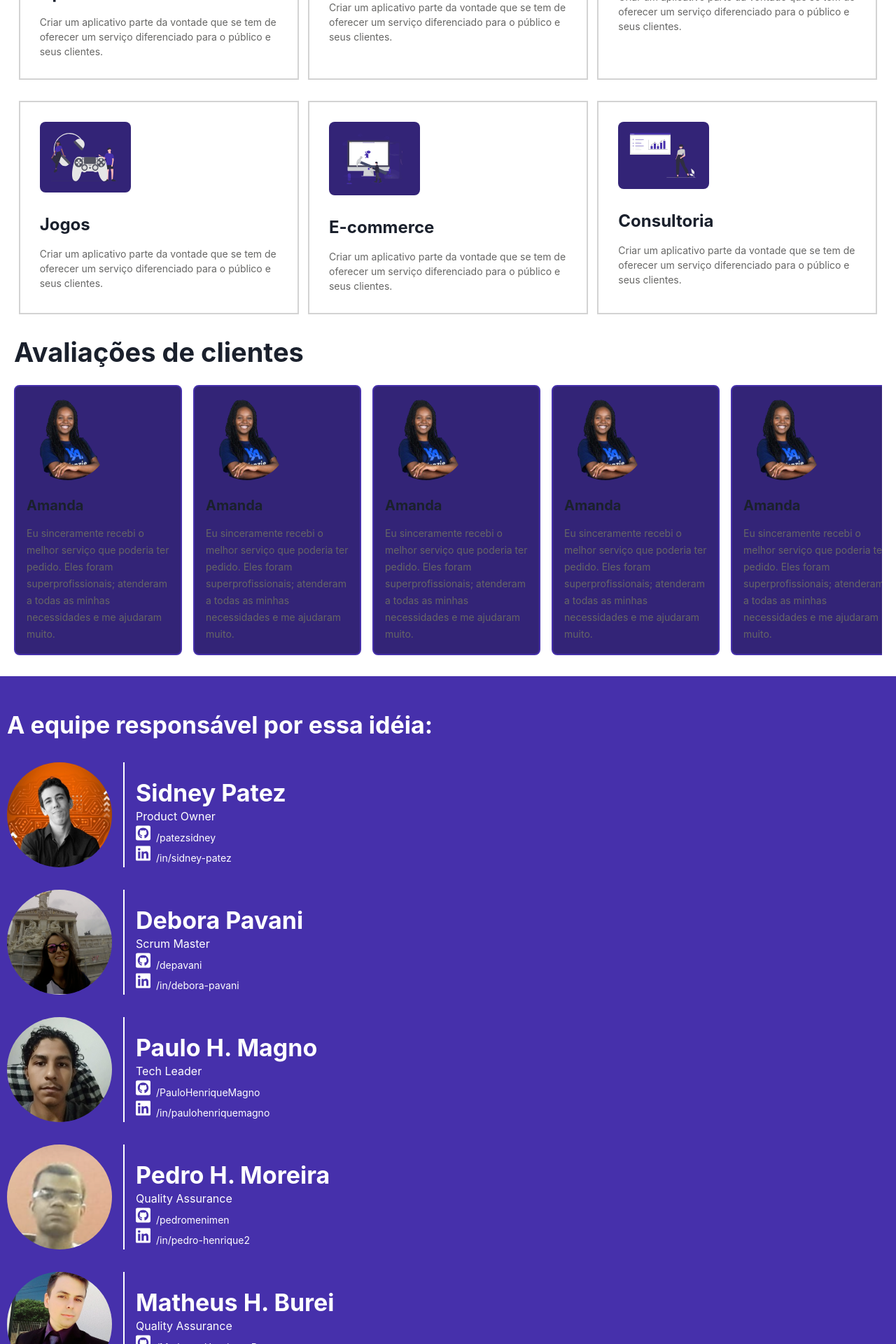
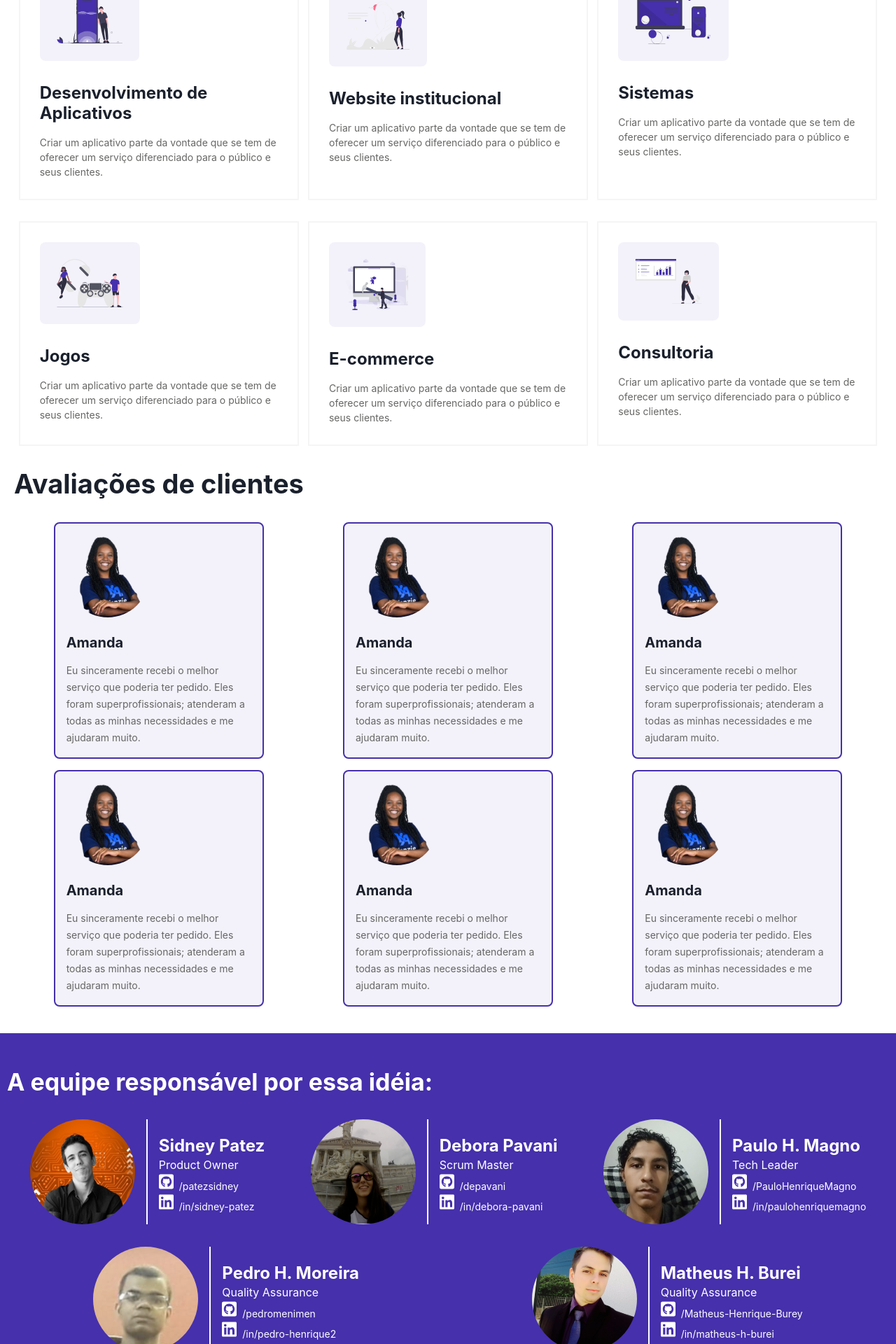
Before and after one commit to PauloHenriqueMagno/GaleraNerd, a React (Create React App) app: page / in a window 1280 px wide. Shown: the part 880-2800 px from the top of the page at 70% size. Built offline with nearby package versions, Linux system fonts and the light colour scheme.

Commit message:
feature/page/home: end of page

```diff
--- a/src/components/CardHome/index.jsx
+++ b/src/components/CardHome/index.jsx
@@ -2,7 +2,7 @@ import { Box } from "@chakra-ui/react";
 
 const CardHome = ({children, ...res}) => {
   return (
-    <Box maxWidth="400px" border="2px solid lightgray" mt="30" p="7" _hover={{borderColor:"purple.2"}} >
+    <Box maxWidth="400px" border="2px solid" borderColor="grey.3" mt="30" p="7" _hover={{borderColor:"purple.2"}} >
       {children}
     </Box>
   )
--- a/src/components/CardImg/index.jsx
+++ b/src/components/CardImg/index.jsx
@@ -2,7 +2,7 @@ import { Box, Imagen } from "@chakra-ui/react";
 
 const CardImg = ({ children }) => {
   return (
-    <Box p="4" bg="purple.5" borderRadius="lg" w="130px" mb="8">
+    <Box p="6" w="fit-content" bg="purple.6" borderRadius="lg" mb="8">
       {children}
     </Box>
   )
--- a/src/components/Header/styled.jsx
+++ b/src/components/Header/styled.jsx
@@ -72,7 +72,6 @@ export const UserIconStyle = (logged = true) => {
 
 export const Header = chakra("header", {
     baseStyle: {
-        width: "100vw",
         height: "60px",
         borderBottom: `1px solid ${theme.colors.grey[3]}`,
         display: "flex",
--- a/src/pages/Home/index.jsx
+++ b/src/pages/Home/index.jsx
@@ -1,6 +1,7 @@
 import { Box, Flex, Heading, Text, Button, Image, Link } from "@chakra-ui/react";
 import CardHome from "../../components/CardHome";
 import CardImg from "../../components/CardImg";
+import Header from "../../components/Header";
 
 import backgrond from "../../assets/wallpaper.png";
 import desenvolvimento from "../../assets/desenvolvimento.svg";
@@ -17,11 +18,13 @@ import pedro from "../../assets/pedro.svg";
 import paulo from "../../assets/paulo.svg";
 import github from "../../assets/github.svg";
 import linkedin from "../../assets/linkedin.svg";
-import logo from "../../assets/logoGN.svg"
+import logo from "../../assets/logoGN.svg";
+import imghome from "../../assets/imghome.png";
 
 const Home = () => {
   return (
-    <Box>
+    <Box maxW="1280px" m="auto" >
+      <Header />
       <Box
         backgroundImage={backgrond}
         backgroundPosition="center"
@@ -33,7 +36,7 @@ const Home = () => {
         <Heading mb="4">
           GALERA NERD
         </Heading>
-        <Text fontSize="16px" >
+        <Text fontSize="16px" maxW="500px" >
           rem Ipsum is simply dummy text of the printing and typesetting industry.
           Lorem Ipsum has been the industry's standard dummy text ever since the 1500since
         </Text>
@@ -47,11 +50,13 @@ const Home = () => {
           Saiba Mais
         </Button>
       </Box>
+      <Flex align="center" justify="center">
+        <Image src={imghome} display={{mobile: "none", desktop:"inline-block"}} borderRadius="lg" mx="4" />
         <Box p="50px 20px" align="right" >
           <Heading mb="4" fontSize="38px">
             Quem somos
           </Heading>
-        <Text fontSize="16px" >
+          <Text fontSize="16px" maxW="760px" >
             Somos os melhores no nosso segmento, e é tudo graças aos relacionamentos incríveis que formamos com nossos clientes.
             Ao contrário dos nossos concorrentes, somos dedicados ao desenvolvimento de uma conexão pessoal com cada um dos nossos clientes.
             Para isso, prestamos serviços de qualidade e estamos à disposição 24 horas por dia, 7 dias por semana.
@@ -67,6 +72,7 @@ const Home = () => {
             Ver Serviços
           </Button>
         </Box>
+      </Flex>
       <Box p="30px 20px" >
         <Heading mb="4" fontSize="38px">
           Nossos serviços
@@ -79,7 +85,7 @@ const Home = () => {
             <Heading mb="4" fontSize="24px">
              Desenvolvi<wbr/>mento de Aplicativos
             </Heading>
-            <Text fontSize="14px" color="#666665">
+            <Text fontSize="14px" color="black.2">
               Criar um aplicativo parte da vontade que se tem de oferecer um serviço diferenciado para o público e seus clientes.
             </Text>
           </CardHome>
@@ -90,7 +96,7 @@ const Home = () => {
             <Heading mb="4" fontSize="24px">
               Website institucional
             </Heading>
-            <Text fontSize="14px" color="#666665">
+            <Text fontSize="14px" color="black.2">
               Criar um aplicativo parte da vontade que se tem de oferecer um serviço diferenciado para o público e seus clientes.
             </Text>
            </CardHome>
@@ -101,7 +107,7 @@ const Home = () => {
             <Heading mb="4" fontSize="24px">
               Sistemas
             </Heading>
-            <Text fontSize="14px" color="#666665">
+            <Text fontSize="14px" color="black.2">
               Criar um aplicativo parte da vontade que se tem de oferecer um serviço diferenciado para o público e seus clientes.
             </Text>
            </CardHome>
@@ -112,7 +118,7 @@ const Home = () => {
             <Heading mb="4" fontSize="24px">
               Jogos
             </Heading>
-            <Text fontSize="14px" color="#666665">
+            <Text fontSize="14px" color="black.2">
               Criar um aplicativo parte da vontade que se tem de oferecer um serviço diferenciado para o público e seus clientes.
             </Text>
            </CardHome>
@@ -123,7 +129,7 @@ const Home = () => {
             <Heading mb="4" fontSize="24px">
               E-commerce
             </Heading>
-            <Text fontSize="14px" color="#666665">
+            <Text fontSize="14px" color="black.2">
               Criar um aplicativo parte da vontade que se tem de oferecer um serviço diferenciado para o público e seus clientes.
             </Text>
            </CardHome>
@@ -134,76 +140,60 @@ const Home = () => {
             <Heading mb="4" fontSize="24px">
               Consultoria
             </Heading>
-            <Text color="#666665" fontSize="14px" >
+            <Text color="black.2" fontSize="14px" >
               Criar um aplicativo parte da vontade que se tem de oferecer um serviço diferenciado para o público e seus clientes.
             </Text>
            </CardHome>
         </Flex>
         <Box>
-            <Heading fontSize="38px" mt="8" >
+            <Heading fontSize="38px" mt="8" align={{mobile:"left", desktop:"center"}} >
               Avaliações de clientes
             </Heading>
-            <Flex mt="6" overflow="auto">
-              <Box bg="purple.5" p="4" border="2px solid" borderColor="purple.2" borderRadius="lg" minWidth="240px" mr="4">
+              <Flex mt="6" wrap={{mobile:"no-wrap", desktop:"wrap"}} overflow="auto" justify={{mobile:"start", desktop:"space-around"}}>
+                <Box bg="purple.6" p="4" maxW="300px" border="2px solid" borderColor="purple.2" borderRadius="lg" minWidth="240px" m="2">
                   <Image src={amanda} />
                   <Heading mt="6" fontSize="20px">Amanda</Heading>
-                <Text fontSize="14px" mt="4" color="#666665" lineHeight="24px">
+                  <Text fontSize="14px" mt="4" color="black.2" lineHeight="24px">
                     Eu sinceramente recebi o melhor serviço que poderia ter pedido. Eles foram superprofissionais;
                     atenderam a todas as minhas necessidades e me ajudaram muito.
                   </Text>
                 </Box>
-              <Box bg="purple.5" p="4" border="2px solid" borderColor="purple.2" borderRadius="lg" minWidth="240px" mr="4">
+                <Box bg="purple.6" p="4" maxW="300px" border="2px solid" borderColor="purple.2" borderRadius="lg" minWidth="240px" m="2">
                   <Image src={amanda} />
                   <Heading mt="6" fontSize="20px">Amanda</Heading>
-                <Text fontSize="14px" mt="4" color="#666665" lineHeight="24px">
+                  <Text fontSize="14px" mt="4" color="black.2" lineHeight="24px">
                     Eu sinceramente recebi o melhor serviço que poderia ter pedido. Eles foram superprofissionais;
                     atenderam a todas as minhas necessidades e me ajudaram muito.
                   </Text>
                 </Box>
-              <Box bg="purple.5" p="4" border="2px solid" borderColor="purple.2" borderRadius="lg" minWidth="240px" mr="4">
+                <Box bg="purple.6" p="4" border="2px solid" maxW="300px" borderColor="purple.2" borderRadius="lg" minWidth="240px" m="2">
                   <Image src={amanda} />
                   <Heading mt="6" fontSize="20px">Amanda</Heading>
-                <Text fontSize="14px" mt="4" color="#666665" lineHeight="24px">
+                  <Text fontSize="14px" mt="4" color="black.2" lineHeight="24px">
                     Eu sinceramente recebi o melhor serviço que poderia ter pedido. Eles foram superprofissionais;
                     atenderam a todas as minhas necessidades e me ajudaram muito.
                   </Text>
                 </Box>
-              <Box bg="purple.5" p="4" border="2px solid" borderColor="purple.2" borderRadius="lg" minWidth="240px" mr="4">
+                <Box bg="purple.6" p="4" border="2px solid" borderColor="purple.2" maxW="300px" borderRadius="lg" minWidth="240px" m="2">
                   <Image src={amanda} />
                   <Heading mt="6" fontSize="20px">Amanda</Heading>
-                <Text fontSize="14px" mt="4" color="#666665" lineHeight="24px">
+                  <Text fontSize="14px" mt="4" color="black.2" lineHeight="24px">
                     Eu sinceramente recebi o melhor serviço que poderia ter pedido. Eles foram superprofissionais;
                     atenderam a todas as minhas necessidades e me ajudaram muito.
                   </Text>
                 </Box>
-              <Box bg="purple.5" p="4" border="2px solid" borderColor="purple.2" borderRadius="lg" minWidth="240px" mr="4">
+                <Box bg="purple.6" p="4" border="2px solid" borderColor="purple.2" borderRadius="lg" maxW="300px" minWidth="240px" m="2">
                   <Image src={amanda} />
                   <Heading mt="6" fontSize="20px">Amanda</Heading>
-                <Text fontSize="14px" mt="4" color="#666665" lineHeight="24px">
+                  <Text fontSize="14px" mt="4" color="black.2" lineHeight="24px">
                     Eu sinceramente recebi o melhor serviço que poderia ter pedido. Eles foram superprofissionais;
                     atenderam a todas as minhas necessidades e me ajudaram muito.
                   </Text>
                 </Box>
-              <Box bg="purple.5" p="4" border="2px solid" borderColor="purple.2" borderRadius="lg" minWidth="240px" mr="4">
+                <Box bg="purple.6" p="4" border="2px solid" borderColor="purple.2" borderRadius="lg" minWidth="240px" maxW="300px" m="2">
                   <Image src={amanda} />
                   <Heading mt="6" fontSize="20px">Amanda</Heading>
-                <Text fontSize="14px" mt="4" color="#666665" lineHeight="24px">
-                  Eu sinceramente recebi o melhor serviço que poderia ter pedido. Eles foram superprofissionais;
-                  atenderam a todas as minhas necessidades e me ajudaram muito.
-                </Text>
-              </Box>
-              <Box bg="purple.5" p="4" border="2px solid" borderColor="purple.2" borderRadius="lg" minWidth="240px" mr="4">
-                <Image src={amanda} />
-                <Heading mt="6" fontSize="20px">Amanda</Heading>
-                <Text fontSize="14px" mt="4" color="#666665" lineHeight="24px">
-                  Eu sinceramente recebi o melhor serviço que poderia ter pedido. Eles foram superprofissionais;
-                  atenderam a todas as minhas necessidades e me ajudaram muito.
-                </Text>
-              </Box>
-              <Box bg="purple.5" p="4" border="2px solid" borderColor="purple.2" borderRadius="lg" minWidth="240px" mr="4">
-                <Image src={amanda} />
-                <Heading mt="6" fontSize="20px">Amanda</Heading>
-                <Text fontSize="14px" mt="4" color="#666665" lineHeight="24px">
+                  <Text fontSize="14px" mt="4" color="black.2" lineHeight="24px">
                     Eu sinceramente recebi o melhor serviço que poderia ter pedido. Eles foram superprofissionais;
                     atenderam a todas as minhas necessidades e me ajudaram muito.
                   </Text>
@@ -213,11 +203,12 @@ const Home = () => {
       </Box>
       <Box bg="purple.2" color="white" p="50px 10px">
         <Heading fontSize="34px">A equipe responsável por essa idéia:</Heading>
+        <Flex direction={{mobile: "column", desktop: "row"}} wrap="wrap" justify="space-around" >
           <Flex mt="8">
             <Image src={sidney} />
             <Box w="2px" mx="4" h="150px" bg="white"></Box>
             <Box>
-          <Heading mt="6" fontSize="34px">Sidney Patez</Heading>
+              <Heading mt="6" fontSize="24px">Sidney Patez</Heading>
               <Text fontSize="16px">Product Owner</Text>
               <Text fontSize="14px"><Image src={github} display="inline-block" mr="2"/>/patezsidney</Text>
               <Text fontSize="14px"><Image src={linkedin} display="inline-block" mr="2"/>/in/sidney-patez</Text>
@@ -227,7 +218,7 @@ const Home = () => {
             <Image src={debora} />
             <Box w="2px" mx="4" h="150px" bg="white"></Box>
             <Box>
-          <Heading mt="6" fontSize="34px">Debora Pavani</Heading>
+              <Heading mt="6" fontSize="24px">Debora Pavani</Heading>
               <Text fontSize="16px">Scrum Master</Text>
               <Text fontSize="14px"><Image src={github} display="inline-block" mr="2"/>/depavani</Text>
               <Text fontSize="14px"><Image src={linkedin} display="inline-block" mr="2"/>/in/debora-pavani</Text>
@@ -237,7 +228,7 @@ const Home = () => {
             <Image src={paulo} />
             <Box w="2px" mx="4" h="150px" bg="white"></Box>
             <Box>
-          <Heading mt="6" fontSize="34px">Paulo H. Magno</Heading>
+              <Heading mt="6" fontSize="24px">Paulo H. Magno</Heading>
               <Text fontSize="16px">Tech Leader</Text>
               <Text fontSize="14px"><Image src={github} display="inline-block" mr="2"/>/PauloHenriqueMagno</Text>
               <Text fontSize="14px"><Image src={linkedin} display="inline-block" mr="2"/>/in/paulohenriquemagno</Text>
@@ -247,7 +238,7 @@ const Home = () => {
             <Image src={pedro} />
             <Box w="2px" mx="4" h="150px" bg="white"></Box>
             <Box>
-          <Heading mt="6" fontSize="34px">Pedro H.  Moreira</Heading>
+              <Heading mt="6" fontSize="24px">Pedro H.  Moreira</Heading>
               <Text fontSize="16px">Quality Assurance</Text>
               <Text fontSize="14px"><Image src={github} display="inline-block" mr="2"/>/pedromenimen</Text>
               <Text fontSize="14px"><Image src={linkedin} display="inline-block" mr="2"/>/in/pedro-henrique2</Text>
@@ -257,19 +248,22 @@ const Home = () => {
             <Image src={matheus} />
             <Box w="2px" mx="4" h="150px" bg="white"></Box>
             <Box>
-          <Heading mt="6" fontSize="34px">Matheus H. Burei</Heading>
+              <Heading mt="6" fontSize="24px">Matheus H. Burei</Heading>
               <Text fontSize="16px">Quality Assurance</Text>
               <Text fontSize="14px"><Image src={github} display="inline-block" mr="2"/>/Matheus-Henrique-Burey</Text>
               <Text fontSize="14px"><Image src={linkedin} display="inline-block" mr="2"/>/in/matheus-h-burei</Text>
             </Box>
           </Flex>
+        </Flex>
       </Box>
-      <Box p="12">
+      <Flex p="12" wrap="wrap" justify={{mobile:"start", desktop:"space-around"}} direction={{mobile: "column", desktop: "row"}}>
         <Image src={logo} w="130px" mb="6" />
+        <Box>
           <Box><Link color="gray" href="#" >+5553999978929</Link></Box>
           <Box><Link color="gray" href="#" >contato@galeranerd.com</Link></Box>
           <Box><Link color="gray" href="#" >Av. Central, n 1234, São Paulo, Brasil</Link></Box>
         </Box>
+      </Flex>
     </Box>
   )
 }
```
Also changed, not shown: src/assets/imghome.png (added). Lines whose indentation alone changed are shown as unchanged.
